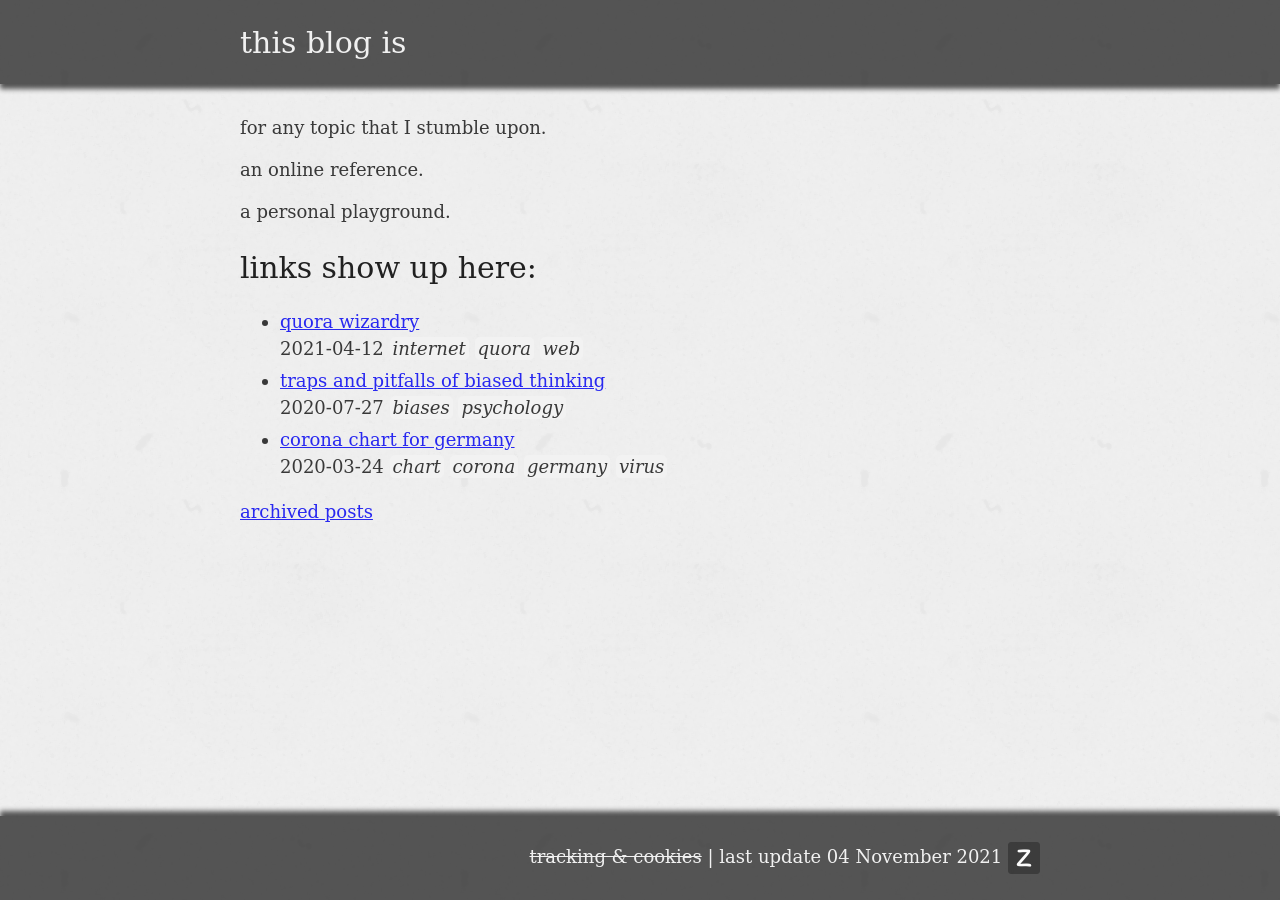
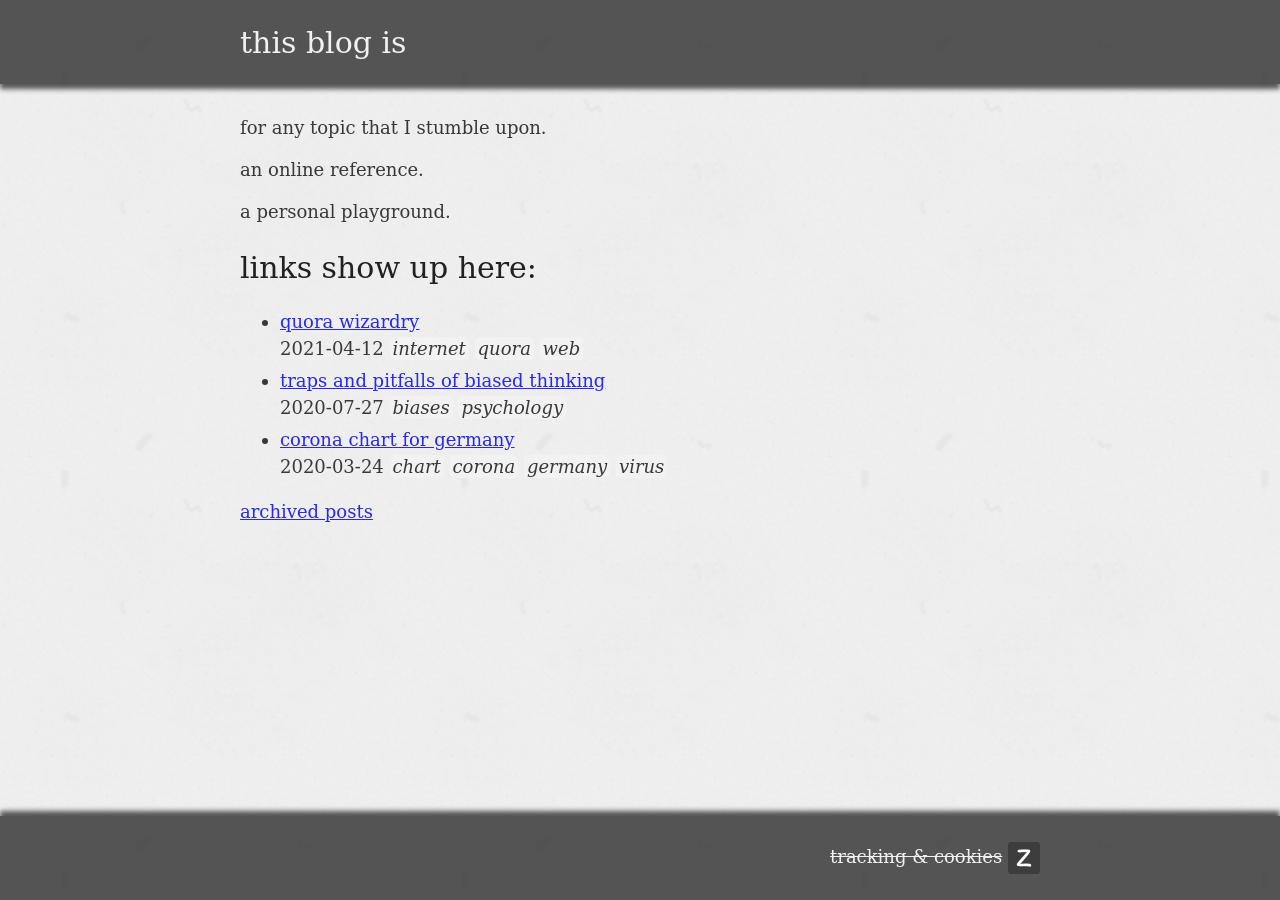
Before and after one commit to ZackDev/zackdev.github.io, a Jekyll site: the page built from pages/index.md, in a window 1280 px wide. Built offline with Jekyll 4.4.1, drawn with Linux system fonts in a browser that asks for light colours.

Commit message:
removed 'last updated' date from footer

```diff
--- a/_layouts/default.html
+++ b/_layouts/default.html
@@ -33,7 +33,7 @@
         {% if page.url != "/" %}
         <a id="home-link" href="{{ site.url }}">back home</a>
         {% endif %}
-        <div id="site-details"><s>tracking & cookies</s> | last update {{ site.time | date_to_long_string }}&nbsp;<img src="/assets/icons/z.png" style="vertical-align: middle;"/></div>
+        <div id="site-details"><s>tracking & cookies</s>&nbsp;<img src="/assets/icons/z.png" style="vertical-align: middle;"/></div>
       </footer>
     </div>
     <!-- footer end -->
```
